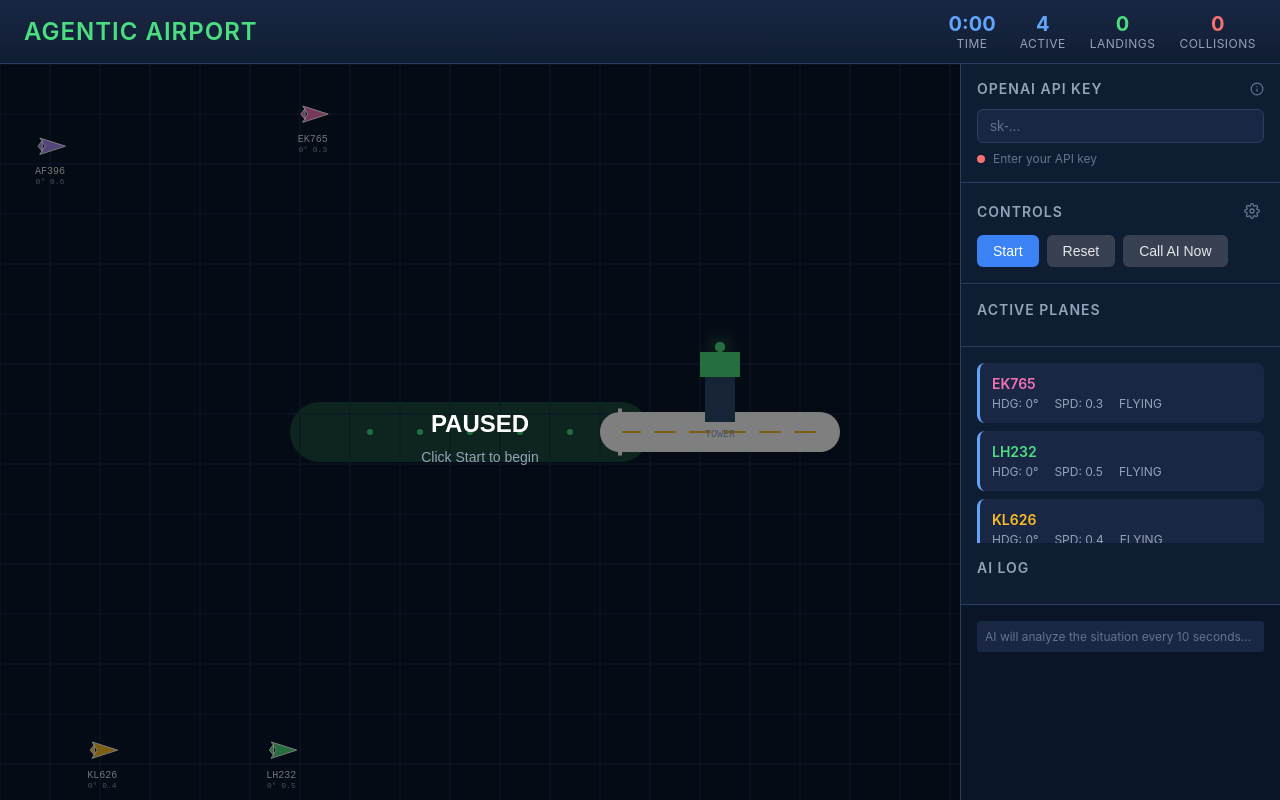
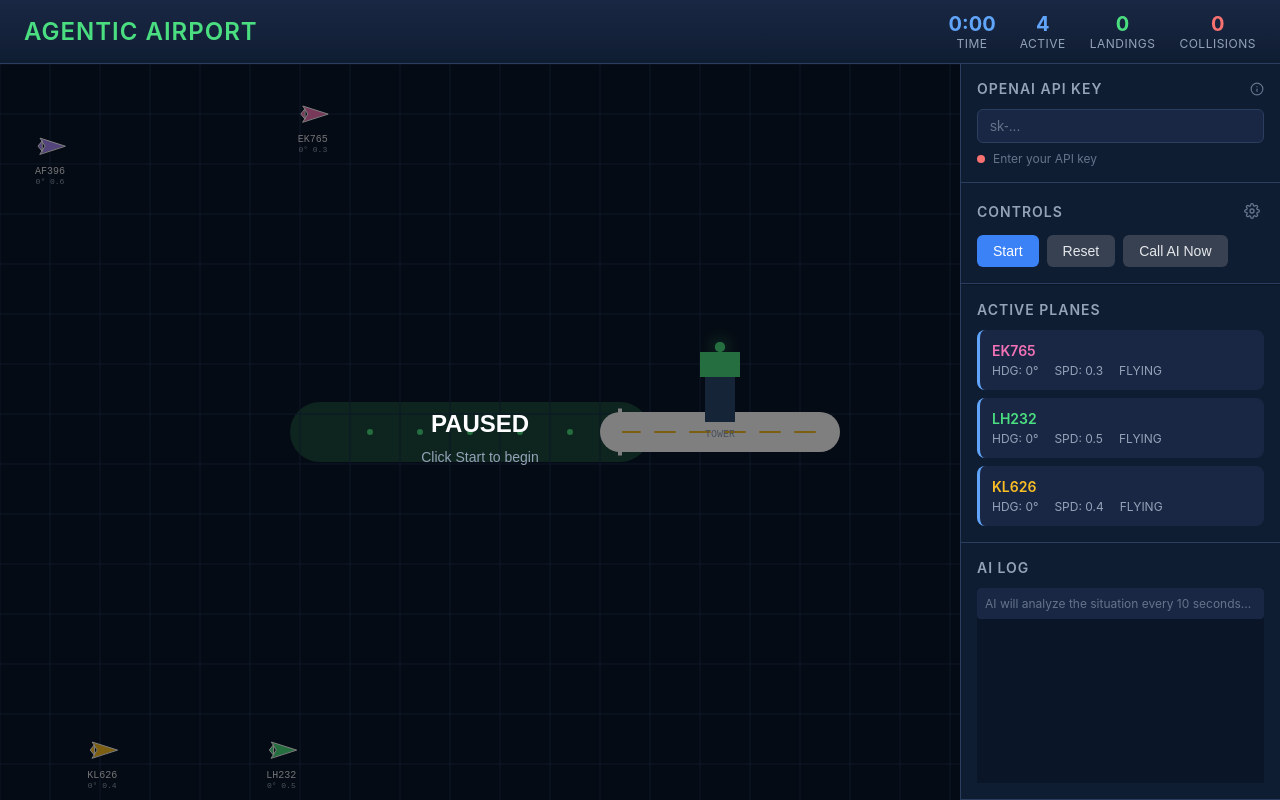
Before and after one commit to OvidijusParsiunas/agentic-airport, a React (Vite) app: page / in a window 1280 px wide. Built offline with nearby package versions, Linux system fonts and the light colour scheme.

Commit message:
fixing right side panel style

```diff
--- a/src/App.tsx
+++ b/src/App.tsx
@@ -241,8 +241,7 @@ function App() {
 
           <div className="sidebar-section">
             <h3>Active Planes</h3>
-          </div>
-          <div className="plane-list">
+            <div className="plane-list">
             {gameState.planes.map(plane => (
               <div key={plane.id} className={`plane-item ${plane.status}`}>
                 <div className="plane-callsign" style={{ color: plane.color }}>
@@ -255,12 +254,12 @@ function App() {
                 </div>
               </div>
             ))}
+            </div>
           </div>
 
           <div className="sidebar-section">
             <h3>AI Log</h3>
-          </div>
-          <div className="ai-log">
+            <div className="ai-log">
             {aiLog.length === 0 ? (
               <div className="ai-log-entry">
                 AI will analyze the situation every 10 seconds...
@@ -273,6 +272,7 @@ function App() {
                 </div>
               ))
             )}
+            </div>
           </div>
         </aside>
       </div>
--- a/src/index.css
+++ b/src/index.css
@@ -98,12 +98,20 @@ body {
   border-left: 1px solid #2a3f5f;
   display: flex;
   flex-direction: column;
-  overflow: hidden;
+  overflow-y: auto;
 }
 
 .sidebar-section {
   padding: 16px;
   border-bottom: 1px solid #2a3f5f;
+}
+
+.sidebar-section:has(.plane-list),
+.sidebar-section:has(.ai-log) {
+  flex: 1;
+  min-height: 0;
+  display: flex;
+  flex-direction: column;
 }
 
 .sidebar-section h3 {
@@ -160,8 +168,8 @@ body {
 
 .plane-list {
   flex: 1;
+  min-height: 0;
   overflow-y: auto;
-  padding: 16px;
 }
 
 .plane-item {
@@ -204,8 +212,8 @@ body {
 
 .ai-log {
   flex: 1;
+  min-height: 0;
   overflow-y: auto;
-  padding: 16px;
   background: #0a1628;
 }
 
@@ -347,7 +355,8 @@ body {
 }
 
 .settings-panel.open {
-  max-height: 400px;
+  max-height: 300px;
+  overflow-y: auto;
   border-bottom-color: #2a3f5f;
 }
 
```
